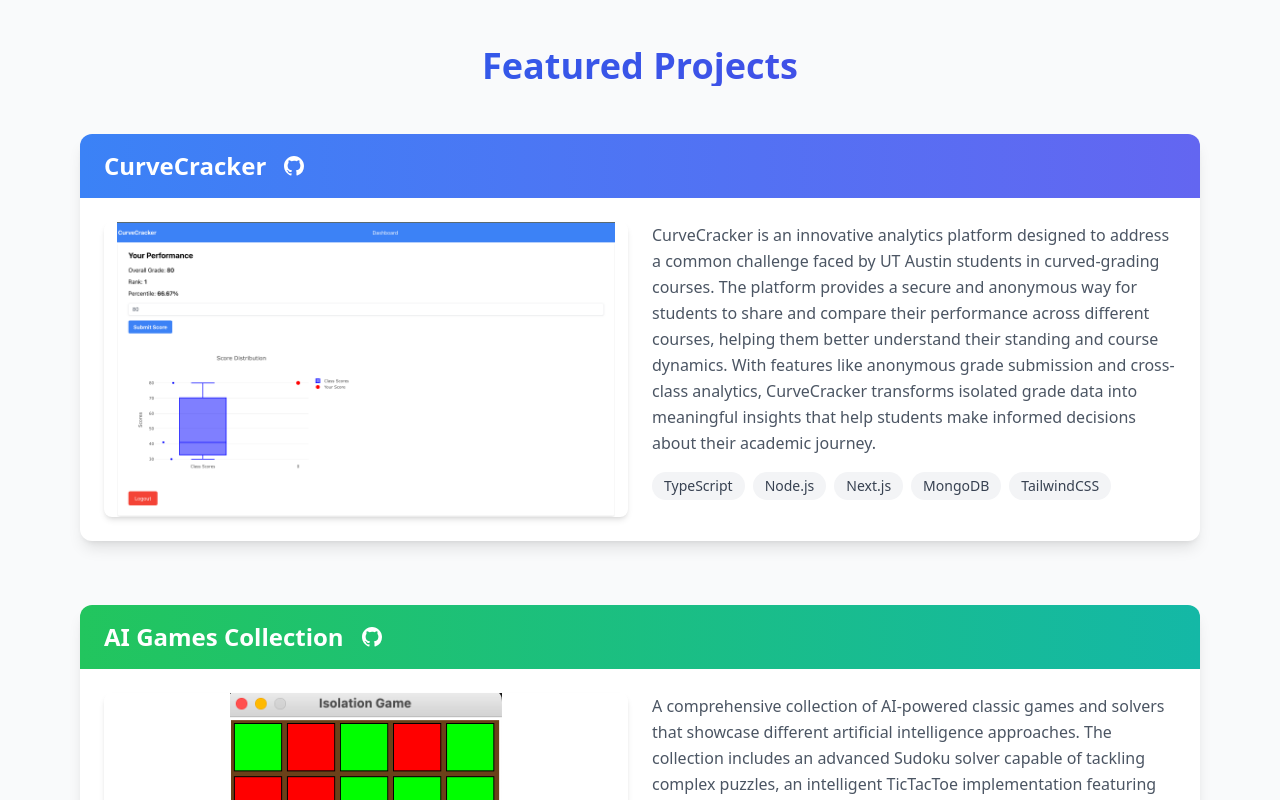
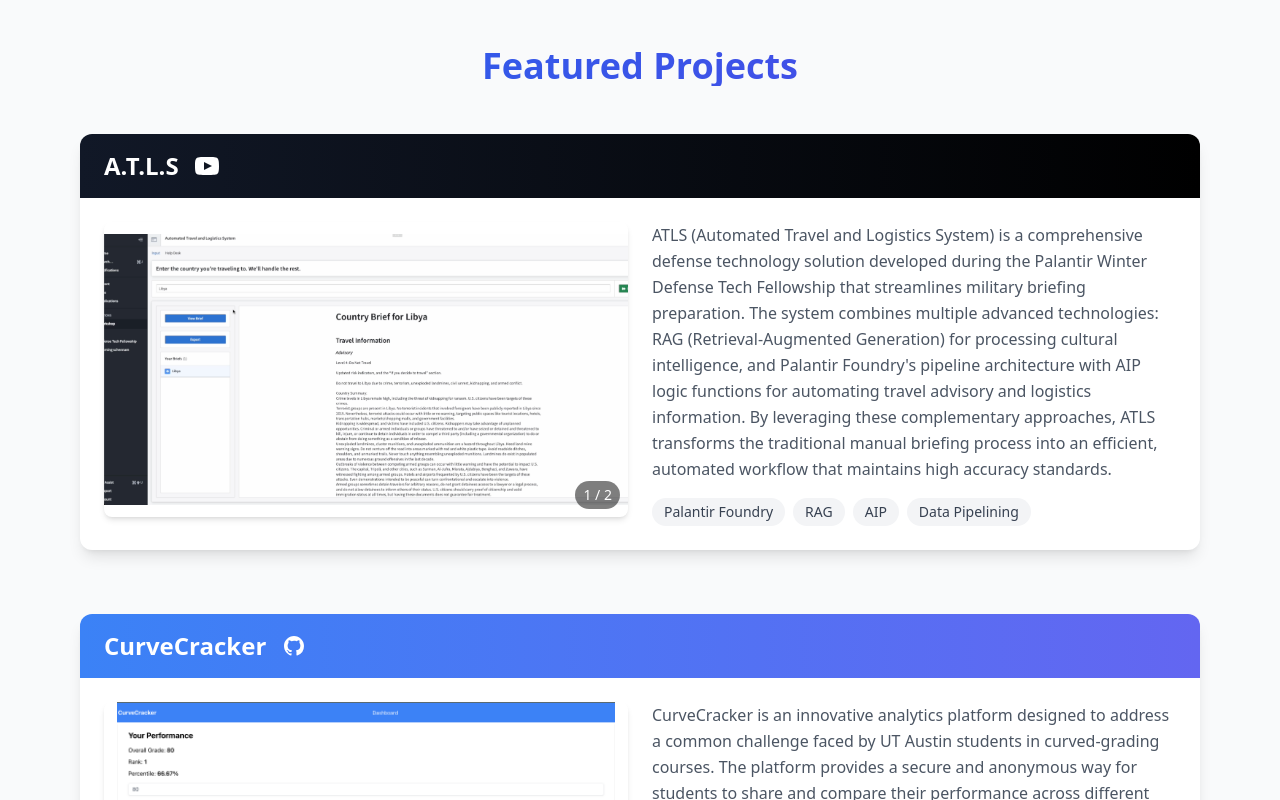
Before and after one commit to schennam714/schennam714.github.io, a Next.js app: page / in a window 1280 px wide. Shown: the part 4880-5680 px from the top of the page. Built offline with nearby package versions, Linux system fonts and the light colour scheme.

Commit message:
added new project

```diff
--- a/next.config.js
+++ b/next.config.js
@@ -1,8 +1,11 @@
 /** @type {import('next').NextConfig} */
 const nextConfig = {
-  output: "export",  // <=== enables static exports
+  output: 'export',
   reactStrictMode: true,
   basePath: '',
+  images: {
+    unoptimized: true,
+  },
 };
 
 module.exports = nextConfig;
--- a/src/components/Portfolio.tsx
+++ b/src/components/Portfolio.tsx
@@ -24,6 +24,14 @@
   }
 
   const projects = [
+    {
+      title: "A.T.L.S",
+      videoDemo: "https://youtu.be/qq7OISxOzD0",
+      description: `ATLS (Automated Travel and Logistics System) is a comprehensive defense technology solution developed during the Palantir Winter Defense Tech Fellowship that streamlines military briefing preparation. The system combines multiple advanced technologies: RAG (Retrieval-Augmented Generation) for processing cultural intelligence, and Palantir Foundry's pipeline architecture with AIP logic functions for automating travel advisory and logistics information. By leveraging these complementary approaches, ATLS transforms the traditional manual briefing process into an efficient, automated workflow that maintains high accuracy standards.`,
+      images: ["/images/atl_1.png", "/images/atl_2.png"],
+      tech: ["Palantir Foundry", "RAG", "AIP", "Data Pipelining"],
+      bgColor: "from-gray-900 to-black"
+    },
     {
       title: "CurveCracker",
       link: "https://github.com/schennam714/CurveCracker",
@@ -104,6 +112,18 @@
                       >
                         <svg className="w-6 h-6" fill="currentColor" viewBox="0 0 24 24">
                           <path fillRule="evenodd" d="M12 2C6.477 2 2 6.477 2 12c0 4.42 2.865 8.17 6.839 9.49.5.092.682-.217.682-.482 0-.237-.008-.866-.013-1.7-2.782.603-3.369-1.34-3.369-1.34-.454-1.156-1.11-1.462-1.11-1.462-.908-.62.069-.608.069-.608 1.003.07 1.531 1.03 1.531 1.03.892 1.529 2.341 1.087 2.91.832.092-.647.35-1.088.636-1.338-2.22-.253-4.555-1.11-4.555-4.943 0-1.091.39-1.984 1.029-2.683-.103-.253-.446-1.27.098-2.647 0 0 .84-.269 2.75 1.025A9.564 9.564 0 0112 6.844c.85.004 1.705.115 2.504.337 1.909-1.294 2.747-1.025 2.747-1.025.546 1.377.203 2.394.1 2.647.64.699 1.028 1.592 1.028 2.683 0 3.842-2.339 4.687-4.566 4.935.359.309.678.92.678 1.855 0 1.338-.012 2.419-.012 2.747 0 .268.18.58.688.482A10.019 10.019 0 0022 12c0-5.523-4.477-10-10-10z" />
+                        </svg>
+                      </a>
+                    )}
+                    {project.videoDemo && (
+                      <a
+                        href={project.videoDemo}
+                        target="_blank"
+                        rel="noopener noreferrer"
+                        className="hover:opacity-80 transition-opacity"
+                      >
+                        <svg className="w-6 h-6" fill="currentColor" viewBox="0 0 24 24">
+                          <path d="M19.615 3.184c-3.604-.246-11.631-.245-15.23 0-3.897.266-4.356 2.62-4.385 8.816.029 6.185.484 8.549 4.385 8.816 3.6.245 11.626.246 15.23 0 3.897-.266 4.356-2.62 4.385-8.816-.029-6.185-.484-8.549-4.385-8.816zm-10.615 12.816v-8l8 3.993-8 4.007z"/>
                         </svg>
                       </a>
                     )}
```
Also changed, not shown: public/images/atl_1.png (added), public/images/atl_2.png (added).
